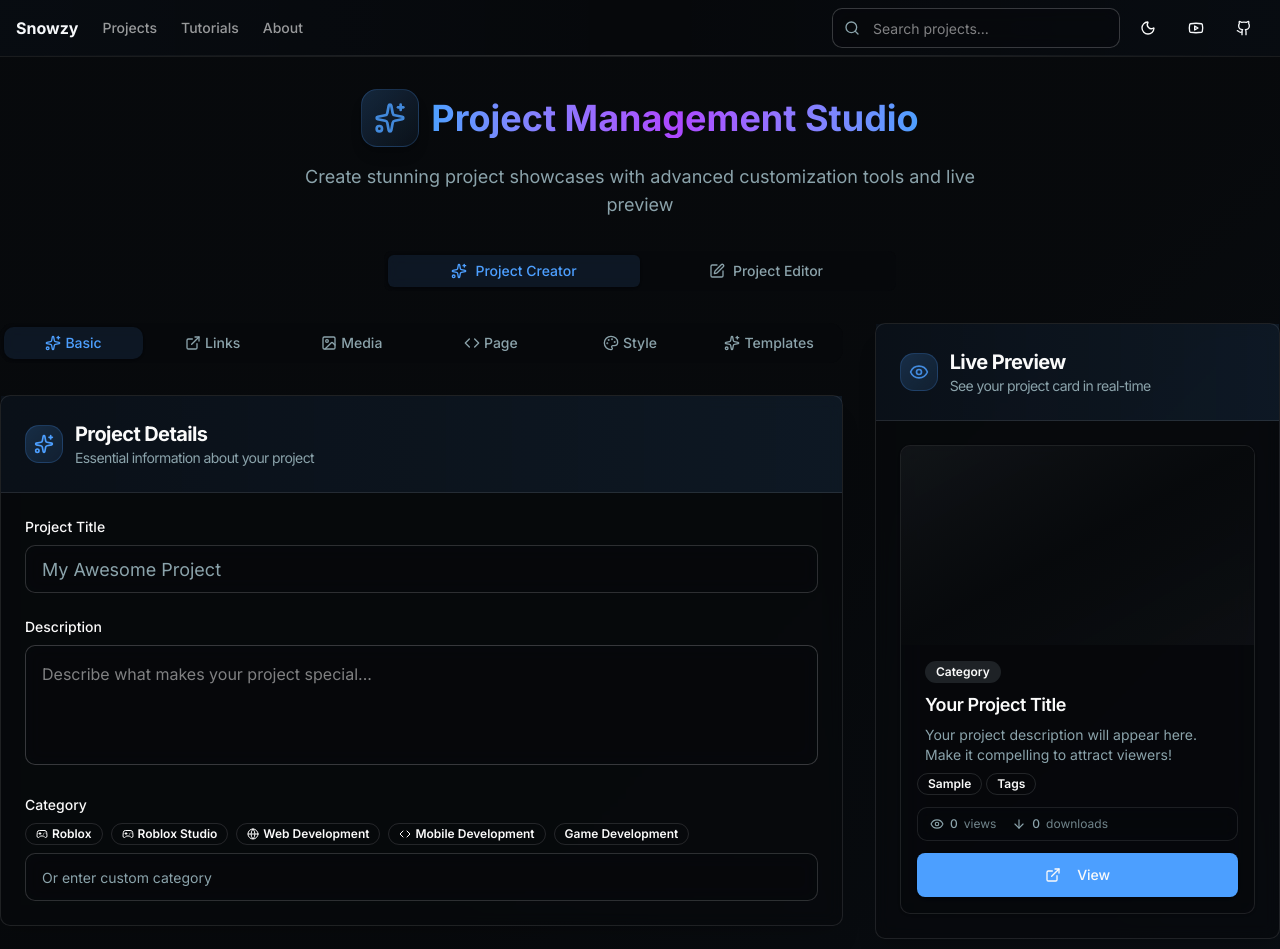
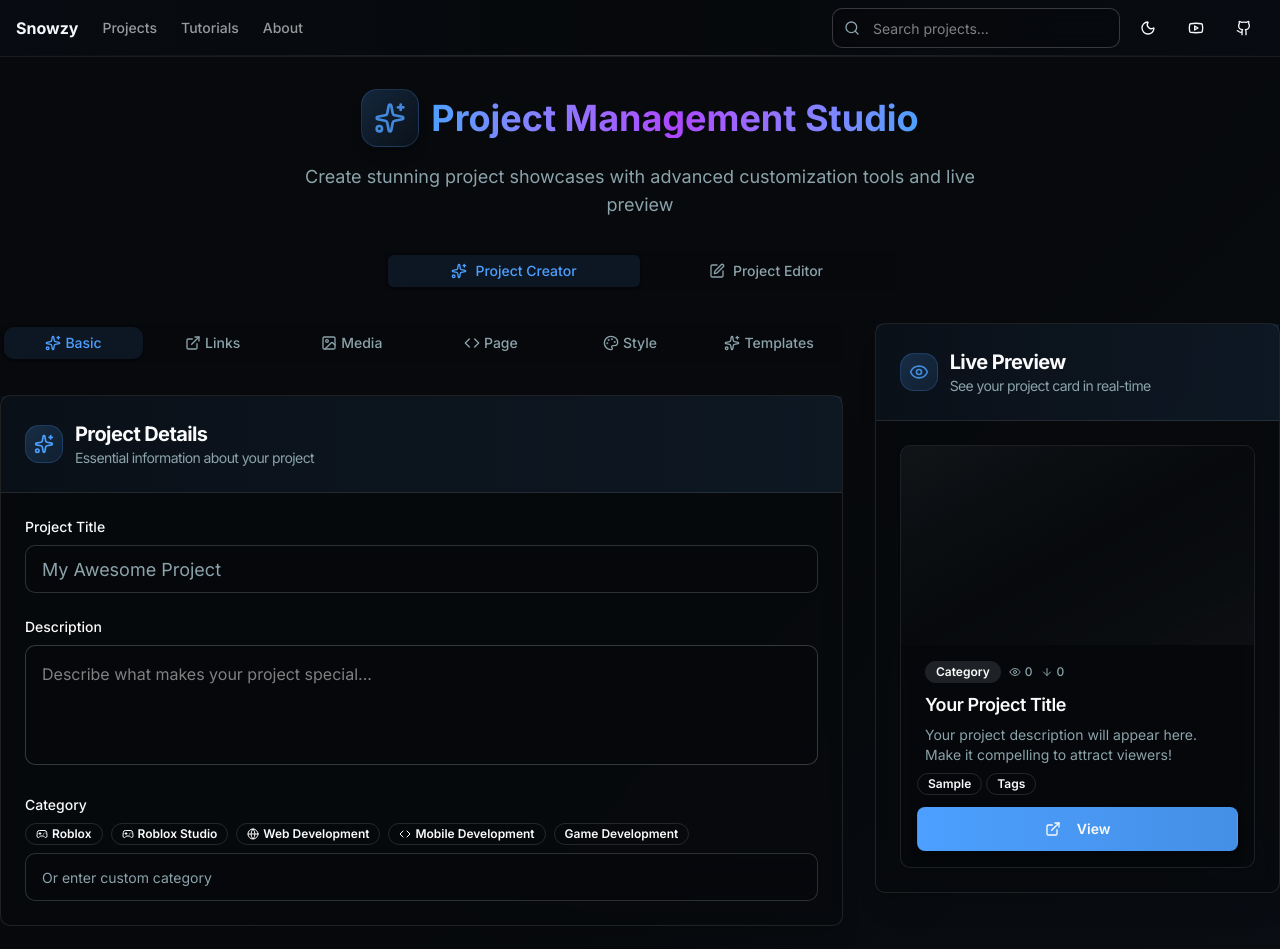
Before and after one commit to qborder/snowzy-project, a Next.js app: page /dev/projects in a window 1280 px wide. Shown: the top 949 px of the page. Built offline with nearby package versions, Linux system fonts and the light colour scheme.

Commit message:
Update project-card.tsx

```diff
--- a/src/components/project-card.tsx
+++ b/src/components/project-card.tsx
@@ -221,28 +221,46 @@ export function ProjectCard({
         )}
         <CardHeader className={reduce ? "pt-4 pb-2" : undefined}>
           <div className="flex items-start justify-between mb-2">
-            <Badge variant="secondary" className={`text-xs transition-transform duration-200 group-hover:translate-y-[-1px] group-hover:scale-[1.02] ${
-              cardGradient || cardColor ? 'bg-black/20 text-white border-white/20' : ''
-            }`}>{category}</Badge>
-            <div className="flex gap-1">
+            <div className="flex items-center gap-2">
+              <Badge variant="secondary" className={`text-xs transition-transform duration-200 group-hover:translate-y-[-1px] group-hover:scale-[1.02] ${
+                cardGradient || cardColor ? 'bg-black/20 text-white border-white/20' : ''
+              }`}>{category}</Badge>
+              {(views !== undefined || downloads !== undefined) && (
+                <div className="flex items-center gap-2">
+                  {views !== undefined && (
+                    <div className="flex items-center gap-1 text-xs text-muted-foreground">
+                      <Eye className="h-3 w-3" />
+                      <span className="font-medium">{views.toLocaleString()}</span>
+                    </div>
+                  )}
+                  {downloads !== undefined && (
+                    <div className="flex items-center gap-1 text-xs text-muted-foreground">
+                      <ArrowDown className="h-3 w-3" />
+                      <span className="font-medium">{downloads.toLocaleString()}</span>
+                    </div>
+                  )}
+                </div>
+              )}
+            </div>
+            <div className="flex gap-1.5">
               {githubUrl && (
-                <Button variant="ghost" size="sm" className="h-7 w-7 p-0 hover:bg-white/10 transition-colors focus-visible:ring-2 focus-visible:ring-white/30" asChild>
+                <Button variant="ghost" size="sm" className="group/btn h-8 w-8 p-0 rounded-lg bg-gradient-to-br from-muted/30 to-muted/10 hover:from-primary/20 hover:to-primary/10 border border-white/10 hover:border-primary/30 transition-all duration-300 hover:scale-110 hover:shadow-lg hover:shadow-primary/25 focus-visible:ring-2 focus-visible:ring-primary/50" asChild>
                   <Link href={githubUrl} target="_blank">
-                    <Github className="h-3.5 w-3.5" />
+                    <Github className="h-4 w-4 transition-transform duration-200 group-hover/btn:rotate-12" />
                   </Link>
                 </Button>
               )}
               {demoUrl && (
-                <Button variant="ghost" size="sm" className="h-7 w-7 p-0 hover:bg-white/10 transition-colors focus-visible:ring-2 focus-visible:ring-white/30" asChild>
+                <Button variant="ghost" size="sm" className="group/btn h-8 w-8 p-0 rounded-lg bg-gradient-to-br from-muted/30 to-muted/10 hover:from-blue-500/20 hover:to-blue-400/10 border border-white/10 hover:border-blue-400/30 transition-all duration-300 hover:scale-110 hover:shadow-lg hover:shadow-blue-400/25 focus-visible:ring-2 focus-visible:ring-blue-400/50" asChild>
                   <Link href={demoUrl} target="_blank">
-                    <ExternalLink className="h-3.5 w-3.5" />
+                    <ExternalLink className="h-4 w-4 transition-transform duration-200 group-hover/btn:translate-x-0.5 group-hover/btn:-translate-y-0.5" />
                   </Link>
                 </Button>
               )}
               {youtubeUrl && (
-                <Button variant="ghost" size="sm" className="h-7 w-7 p-0 hover:bg-white/10 transition-colors focus-visible:ring-2 focus-visible:ring-white/30" asChild>
+                <Button variant="ghost" size="sm" className="group/btn h-8 w-8 p-0 rounded-lg bg-gradient-to-br from-muted/30 to-muted/10 hover:from-red-500/20 hover:to-red-400/10 border border-white/10 hover:border-red-400/30 transition-all duration-300 hover:scale-110 hover:shadow-lg hover:shadow-red-400/25 focus-visible:ring-2 focus-visible:ring-red-400/50" asChild>
                   <Link href={youtubeUrl} target="_blank">
-                    <Youtube className="h-3.5 w-3.5" />
+                    <Youtube className="h-4 w-4 transition-transform duration-200 group-hover/btn:scale-110" />
                   </Link>
                 </Button>
               )}
@@ -292,31 +310,12 @@ export function ProjectCard({
             })()}
           </div>
 
-          {(views !== undefined || downloads !== undefined) && (
-            <div className="flex items-center gap-4 px-3 py-2 bg-background/50 rounded-lg border border-white/10 backdrop-blur-sm">
-              {views !== undefined && (
-                <div className="flex items-center gap-1.5 text-xs text-muted-foreground">
-                  <Eye className="h-3.5 w-3.5" />
-                  <span className="font-medium">{views.toLocaleString()}</span>
-                  <span className="opacity-80">views</span>
-                </div>
-              )}
-              {downloads !== undefined && (
-                <div className="flex items-center gap-1.5 text-xs text-muted-foreground">
-                  <ArrowDown className="h-3.5 w-3.5" />
-                  <span className="font-medium">{downloads.toLocaleString()}</span>
-                  <span className="opacity-80">downloads</span>
-                </div>
-              )}
-            </div>
-          )}
-
           <div className="flex gap-3">
             {(() => {
               const viewHref = projectId ? `/projects/${projectId}/${generateSlug(title)}` : (demoUrl || githubUrl || downloadUrl)
               return viewHref ? (
                 <Button
-                  className="relative overflow-hidden flex-1 h-11 font-medium bg-primary hover:bg-primary/90 shadow-sm hover:shadow-md transition-all duration-200 focus-visible:ring-2 focus-visible:ring-white/30"
+                  className="group/main relative overflow-hidden flex-1 h-11 font-semibold bg-gradient-to-r from-primary via-primary/95 to-primary/90 hover:from-primary/95 hover:via-primary hover:to-primary text-primary-foreground shadow-lg hover:shadow-xl hover:shadow-primary/30 border border-primary/20 hover:border-primary/40 transition-all duration-300 hover:scale-[1.02] focus-visible:ring-2 focus-visible:ring-primary/50"
                   asChild
                 >
                   <Link
@@ -324,8 +323,9 @@ export function ProjectCard({
                     target={projectId ? "_self" : "_blank"}
                     onClick={handleViewClick}
                   >
-                    <ExternalLink className="mr-2 h-4 w-4" />
-                    View
+                    <div className="absolute inset-0 bg-gradient-to-r from-white/0 via-white/10 to-white/0 -translate-x-full group-hover/main:translate-x-full transition-transform duration-700" />
+                    <ExternalLink className="mr-2 h-4 w-4 transition-transform duration-200 group-hover/main:scale-110" />
+                    <span className="relative z-10">View</span>
                   </Link>
                 </Button>
               ) : null
@@ -333,10 +333,11 @@ export function ProjectCard({
             {(() => {
               const learnHref = youtubeUrl || githubUrl
               return learnHref ? (
-                <Button variant="outline" className="flex-1 h-11 font-medium border-white/20 hover:border-white/30 hover:bg-white/5 transition-all duration-200 focus-visible:ring-2 focus-visible:ring-white/30" asChild>
+                <Button variant="outline" className="group/learn relative overflow-hidden flex-1 h-11 font-semibold bg-gradient-to-r from-background/80 to-background/60 hover:from-background/90 hover:to-background/80 border border-muted-foreground/20 hover:border-muted-foreground/30 hover:bg-primary/5 shadow-md hover:shadow-lg transition-all duration-300 hover:scale-[1.02] focus-visible:ring-2 focus-visible:ring-primary/50" asChild>
                   <Link href={learnHref} target="_blank">
-                    {youtubeUrl ? <Youtube className="mr-2 h-4 w-4" /> : <BookOpen className="mr-2 h-4 w-4" />}
-                    Learn
+                    <div className="absolute inset-0 bg-gradient-to-r from-primary/0 via-primary/5 to-primary/0 -translate-x-full group-hover/learn:translate-x-full transition-transform duration-700" />
+                    {youtubeUrl ? <Youtube className="mr-2 h-4 w-4 transition-all duration-200 group-hover/learn:scale-110" /> : <BookOpen className="mr-2 h-4 w-4 transition-all duration-200 group-hover/learn:scale-110 group-hover/learn:text-primary" />}
+                    <span className="relative z-10">Learn</span>
                   </Link>
                 </Button>
               ) : null
```
